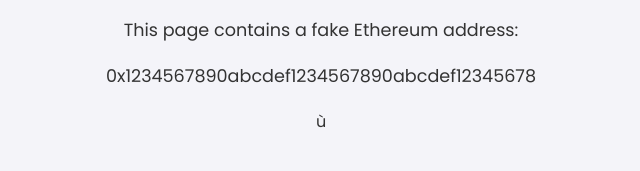
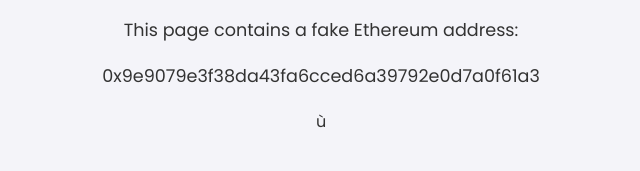
Before and after one commit to mounirBen26/fake-threats-sites-test, a plain HTML site: page index.html in a window 1280 px wide. Shown: the part 386-557 px from the top of the page, 319-959 px from the left. Drawn offline with Linux system fonts and the light colour scheme.

Commit message:
updated ethereum test address

```diff
--- a/index.html
+++ b/index.html
@@ -70,7 +70,7 @@
         </ul>
         <h1>Test Ethereum Address Detection</h1>
         <p>This page contains a fake Ethereum address:</p>
-        <p>0x1234567890abcdef1234567890abcdef12345678</p>
+        <p>0x9e9079e3f38da43fa6cced6a39792e0d7a0f61a3</p>
     </main>ù
     <footer>
         &copy; 2025 Safe Browsing Test Site. All rights reserved.
```
